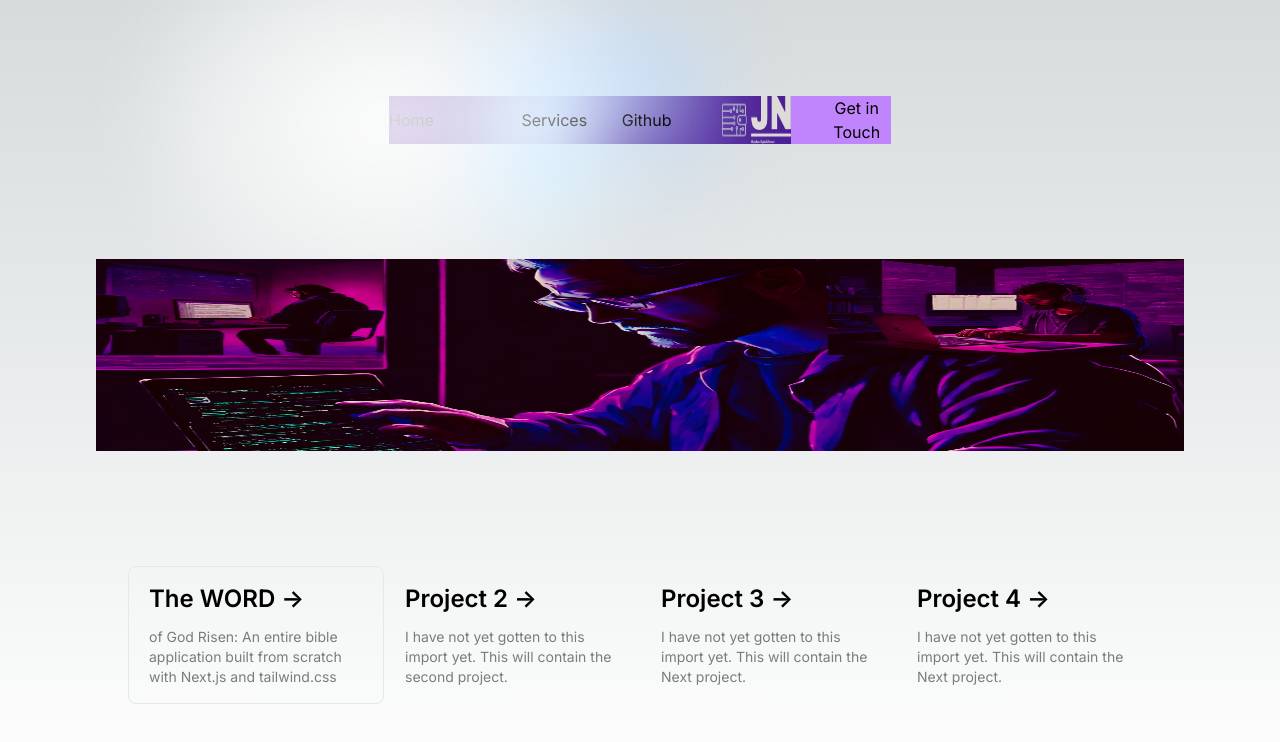
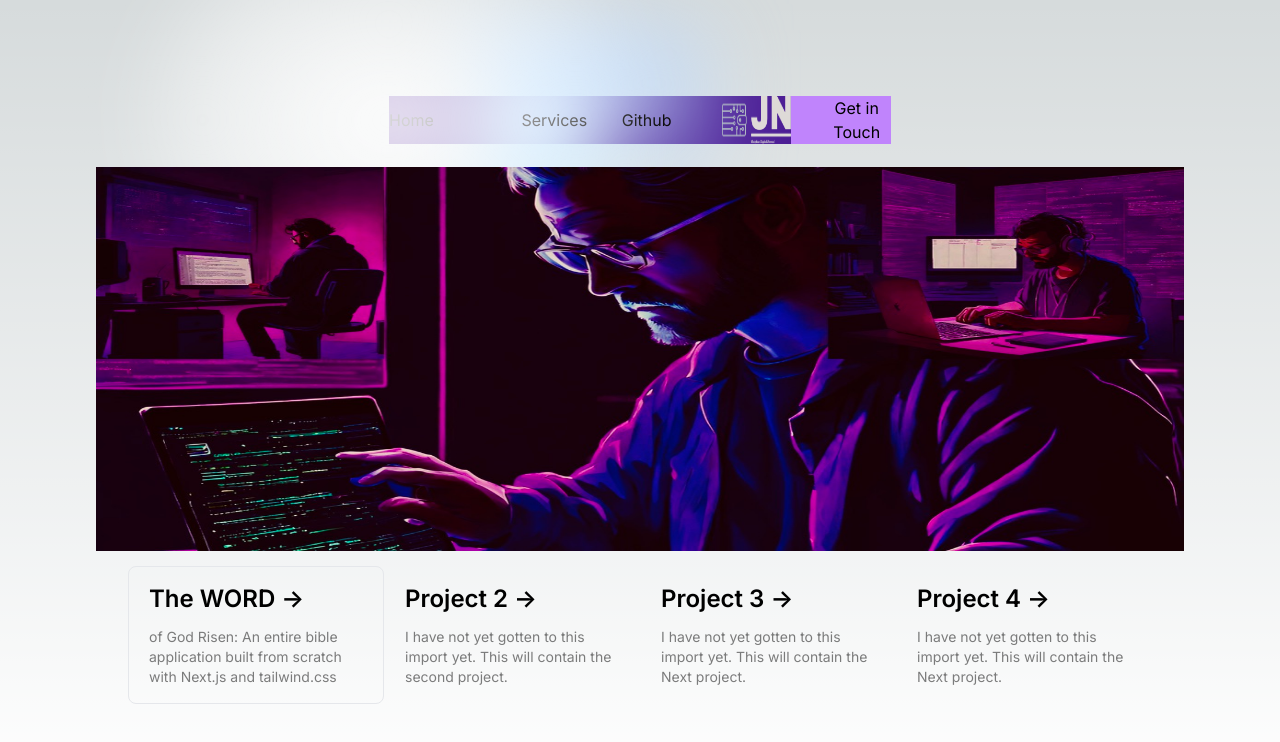
Before and after one commit to jnutt367/jason-nutt-digital-nomad, a Next.js app: page / in a window 1280 px wide. Shown: the top 742 px of the page. Built offline with nearby package versions, Linux system fonts and the light colour scheme.

Commit message:
commit for new layout

```diff
--- a/src/app/page.js
+++ b/src/app/page.js
@@ -39,7 +39,7 @@ export default function Home() {
       </ul>
 
       <Image
-          className="w-full bg-transparent h-48 grey:invert"
+          className="w-full bg-transparent  mt-2 h-96 grey:invert"
           src="/2F09AA69-81E8-4C7C-848B-42F31BA65E96_1_105_c.jpeg"
           alt="Next.js Logo"
           width={700}
```
